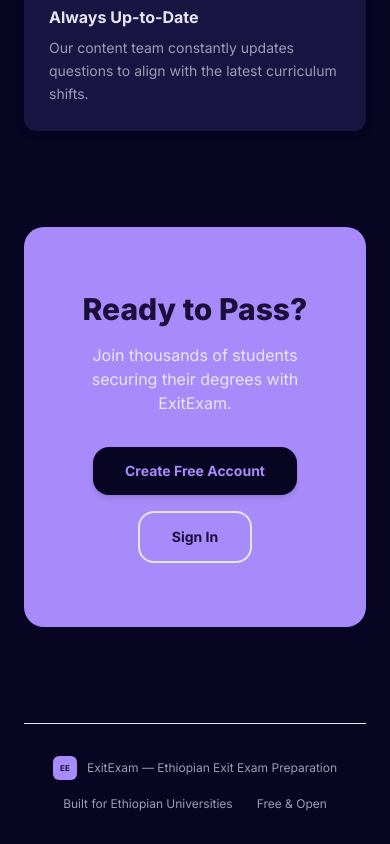
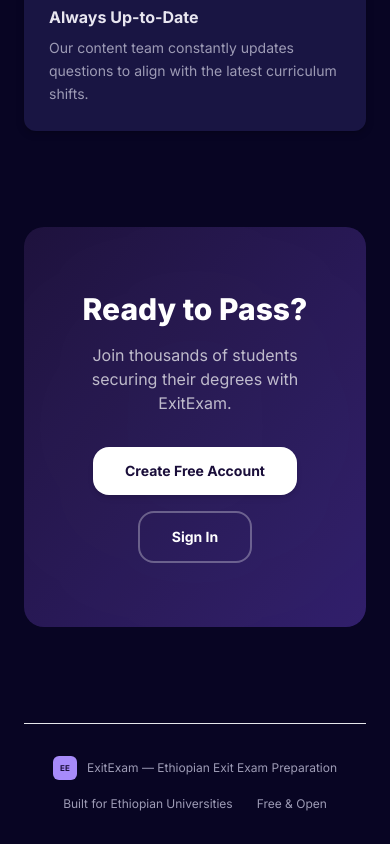
Before and after one commit to kalchan12/Exit-exam-hole, a Next.js app: page / in a window 390 px wide. Shown: the part 2673-3517 px from the top of the page. Built offline with nearby package versions, Linux system fonts and the light colour scheme; no server answers.

Commit message:
Remove sidebar white border, darken CTA section
Sidebar: remove right-edge gradient divider line (w-px via-primary/10) from desktop and mobile
Homepage CTA: replace bg-primary (light purple) with dark purple gradient (#1a0e3a → #2d1b69)

```diff
--- a/src/app/page.tsx
+++ b/src/app/page.tsx
@@ -275,26 +275,26 @@ export default function LandingPage() {
 
       {/* CTA */}
       <section id="cta" className="relative z-10 max-w-4xl mx-auto px-6 pb-24 md:pb-32 fade-up">
-        <div className="relative overflow-hidden rounded-2xl bg-primary px-10 py-16 sm:p-16 text-center">
-          <div className="absolute top-1/2 left-1/2 -translate-x-1/2 -translate-y-1/2 w-[500px] h-[500px] bg-on-primary/5 rounded-full blur-[150px] pointer-events-none" />
+        <div className="relative overflow-hidden rounded-2xl bg-gradient-to-br from-[#1a0e3a] to-[#2d1b69] px-10 py-16 sm:p-16 text-center">
+          <div className="absolute top-1/2 left-1/2 -translate-x-1/2 -translate-y-1/2 w-[500px] h-[500px] bg-white/5 rounded-full blur-[150px] pointer-events-none" />
 
           <div className="relative z-10">
-            <h2 className="text-3xl sm:text-4xl font-extrabold text-on-primary mb-4">
+            <h2 className="text-3xl sm:text-4xl font-extrabold text-white mb-4">
               Ready to Pass?
             </h2>
-            <p className="text-on-primary/80 max-w-lg mx-auto mb-8">
+            <p className="text-white/70 max-w-lg mx-auto mb-8">
               Join thousands of students securing their degrees with ExitExam.
             </p>
             <div className="flex flex-col sm:flex-row justify-center items-center gap-4">
               <Link
                 href="/auth/register"
-                className="px-8 py-3.5 rounded-xl bg-surface text-primary font-bold text-sm shadow-md hover:shadow-lg active:scale-[0.98] transition-all"
+                className="px-8 py-3.5 rounded-xl bg-white text-[#1a0e3a] font-bold text-sm shadow-md hover:shadow-lg active:scale-[0.98] transition-all"
               >
                 Create Free Account
               </Link>
               <Link
                 href="/auth/login"
-                className="px-8 py-3.5 rounded-xl border-2 border-on-primary/30 text-on-primary font-bold text-sm hover:bg-on-primary/10 active:scale-[0.98] transition-all"
+                className="px-8 py-3.5 rounded-xl border-2 border-white/30 text-white font-bold text-sm hover:bg-white/10 active:scale-[0.98] transition-all"
               >
                 Sign In
               </Link>
--- a/src/components/Sidebar.tsx
+++ b/src/components/Sidebar.tsx
@@ -433,7 +433,6 @@ export default function Sidebar({ isCollapsed, setIsCollapsed }: SidebarProps) {
       </header>
 
       <aside className={`hidden lg:flex flex-col h-screen fixed left-0 top-0 bg-surface-container-lowest z-50 transition-all duration-300 ${isCollapsed ? 'w-20' : 'w-64'}`}>
-        <div className="absolute right-0 top-0 bottom-0 w-px bg-gradient-to-b from-transparent via-primary/10 to-transparent pointer-events-none" />
         {sidebarContent}
       </aside>
 
@@ -444,7 +443,6 @@ export default function Sidebar({ isCollapsed, setIsCollapsed }: SidebarProps) {
       <aside
         className={`lg:hidden fixed left-0 top-0 bottom-0 w-[280px] bg-surface-container-lowest z-[80] transition-transform duration-300 transform ${isMobileOpen ? 'translate-x-0' : '-translate-x-full'}`}
       >
-        <div className="absolute right-0 top-0 bottom-0 w-px bg-gradient-to-b from-transparent via-primary/10 to-transparent pointer-events-none" />
         {sidebarContent}
       </aside>
     </>
```
